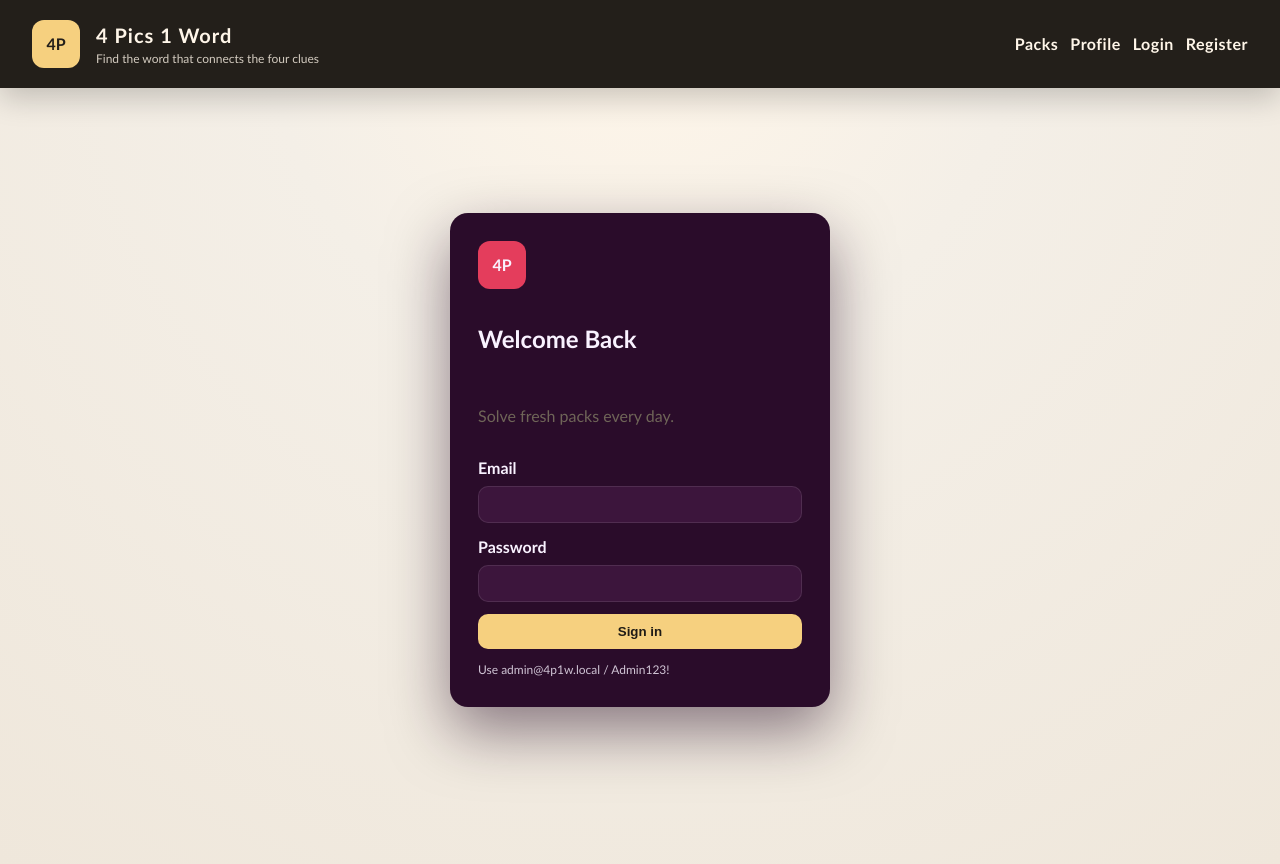
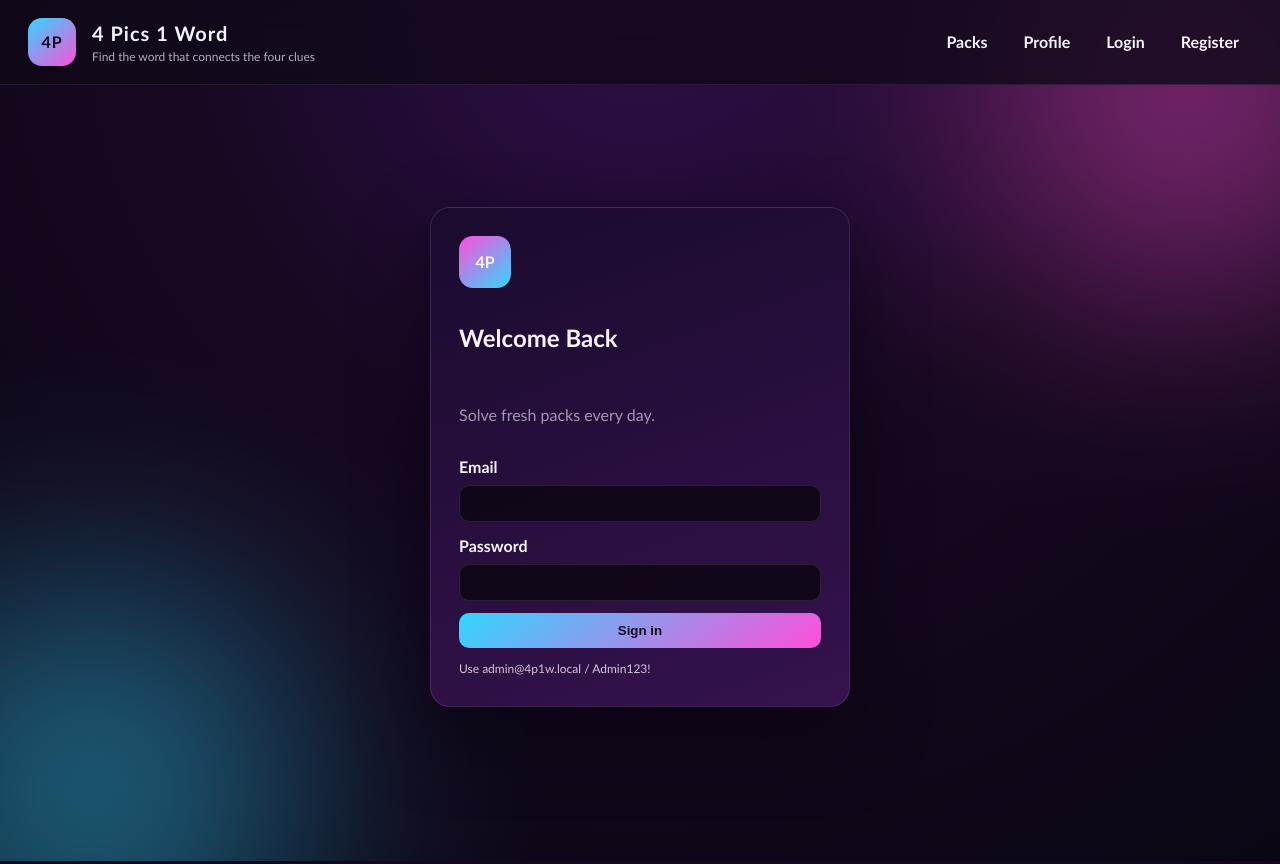
Before and after one commit to Archiepena22/PF_PROJECT_PE-A_BSIT32E2, a React (Vite) app in the folder web-app/: page / in a window 1280 px wide. Built offline with nearby package versions, Linux system fonts and the light colour scheme.

Commit message:
Apply neon arcade layout styling

```diff
--- a/web-app/src/index.css
+++ b/web-app/src/index.css
@@ -2,8 +2,16 @@
   font-family: "Trebuchet MS", "Georgia", serif;
   line-height: 1.5;
   font-weight: 400;
-  color: #1f1b16;
-  background-color: #f5f1ea;
+  color: #f8f2ff;
+  background-color: #14071f;
+  --bg-deep: #14071f;
+  --bg-mid: #2b0d3c;
+  --bg-pop: #4c1361;
+  --accent-cyan: #32d6ff;
+  --accent-pink: #ff4fd8;
+  --accent-gold: #f6d07f;
+  --panel: rgba(22, 12, 32, 0.86);
+  --panel-border: rgba(255, 255, 255, 0.08);
 }
 
 * {
@@ -13,23 +21,52 @@
 body {
   margin: 0;
   min-height: 100vh;
-  background: radial-gradient(circle at top, #fff6e9 0%, #f4efe7 35%, #efe7db 100%);
+  background: radial-gradient(circle at top, #2f0f4a 0%, #160820 45%, #0b0614 100%);
 }
 
 .shell {
   min-height: 100vh;
   display: flex;
   flex-direction: column;
+  position: relative;
+  overflow: hidden;
+}
+
+.shell::before,
+.shell::after {
+  content: "";
+  position: absolute;
+  width: 420px;
+  height: 420px;
+  border-radius: 50%;
+  filter: blur(120px);
+  opacity: 0.45;
+  z-index: 0;
+}
+
+.shell::before {
+  background: var(--accent-pink);
+  top: -120px;
+  right: -120px;
+}
+
+.shell::after {
+  background: var(--accent-cyan);
+  bottom: -140px;
+  left: -120px;
 }
 
 .topbar {
+  position: sticky;
+  top: 0;
+  z-index: 10;
   display: flex;
   align-items: center;
   justify-content: space-between;
-  padding: 20px 32px;
-  background: #231f1a;
-  color: #fff6e9;
-  box-shadow: 0 10px 30px rgba(0, 0, 0, 0.2);
+  padding: 18px 28px;
+  background: rgba(17, 9, 26, 0.8);
+  backdrop-filter: blur(18px);
+  border-bottom: 1px solid var(--panel-border);
   gap: 16px;
   flex-wrap: wrap;
 }
@@ -49,44 +86,48 @@ body {
 .brand p {
   margin: 0;
   font-size: 12px;
-  opacity: 0.8;
+  color: rgba(248, 242, 255, 0.7);
 }
 
 .brand-icon {
   width: 48px;
   height: 48px;
-  background: #f6d07f;
-  color: #231f1a;
+  background: linear-gradient(140deg, var(--accent-cyan), var(--accent-pink));
+  color: #14071f;
   display: grid;
   place-items: center;
-  border-radius: 12px;
-  font-weight: 700;
+  border-radius: 14px;
+  font-weight: 900;
+  letter-spacing: 1px;
 }
 
 .nav-links {
   display: flex;
   align-items: center;
-  gap: 12px;
+  gap: 10px;
   flex-wrap: wrap;
 }
 
 .nav-links a {
-  color: #fff6e9;
+  color: #f8f2ff;
   text-decoration: none;
   font-weight: 700;
-  letter-spacing: 0.5px;
+  padding: 6px 12px;
+  border-radius: 999px;
+  border: 1px solid transparent;
 }
 
 .nav-links a.active {
-  border-bottom: 2px solid #f6d07f;
+  border-color: var(--accent-cyan);
+  box-shadow: 0 0 18px rgba(50, 214, 255, 0.35);
 }
 
 .ghost {
   background: transparent;
-  border: 1px solid #f6d07f;
-  color: #f6d07f;
+  border: 1px solid var(--accent-gold);
+  color: var(--accent-gold);
   padding: 6px 12px;
-  border-radius: 8px;
+  border-radius: 999px;
   cursor: pointer;
 }
 
@@ -95,14 +136,16 @@ body {
   width: 100%;
   margin: 0 auto;
   padding: 32px 24px 64px;
+  position: relative;
+  z-index: 1;
 }
 
 .panel {
-  background: #fffaf2;
+  background: var(--panel);
   border-radius: 18px;
   padding: 28px;
-  box-shadow: 0 18px 40px rgba(36, 29, 21, 0.12);
-  border: 1px solid rgba(32, 24, 16, 0.08);
+  box-shadow: 0 24px 60px rgba(8, 4, 14, 0.5);
+  border: 1px solid var(--panel-border);
 }
 
 .panel-header {
@@ -114,7 +157,7 @@ body {
 }
 
 .muted {
-  color: #6f6558;
+  color: rgba(248, 242, 255, 0.6);
 }
 
 .form {
@@ -130,14 +173,15 @@ label {
 
 input, select {
   padding: 10px 12px;
-  border: 1px solid #d3c9bb;
+  border: 1px solid rgba(255, 255, 255, 0.12);
   border-radius: 10px;
-  background: #fff;
+  background: rgba(15, 8, 22, 0.85);
+  color: #f8f2ff;
 }
 
 button {
-  background: #e0a24a;
-  color: #1f1b16;
+  background: linear-gradient(140deg, var(--accent-pink), #ff8add);
+  color: #14071f;
   border: none;
   padding: 10px 16px;
   border-radius: 10px;
@@ -146,11 +190,11 @@ button {
 }
 
 .error {
-  color: #b02020;
+  color: #ff7b88;
 }
 
 .note {
-  color: #2d5c2f;
+  color: #9af7b0;
   font-weight: 700;
 }
 
@@ -162,19 +206,21 @@ button {
 }
 
 .auth-card {
-  background: #fff;
+  background: rgba(20, 10, 30, 0.9);
   border-radius: 18px;
   padding: 28px;
-  box-shadow: 0 16px 30px rgba(32, 24, 16, 0.12);
+  box-shadow: 0 24px 60px rgba(8, 4, 14, 0.5);
+  border: 1px solid var(--panel-border);
 }
 
 .auth-side {
-  background: linear-gradient(150deg, #f6d07f, #ffe8b2);
+  background: linear-gradient(150deg, #23103a, #4b1766);
   border-radius: 18px;
   padding: 28px;
-  color: #2e251a;
+  color: #f4e9ff;
   display: grid;
   gap: 12px;
+  border: 1px solid rgba(255, 255, 255, 0.12);
 }
 
 .badge-row {
@@ -186,7 +232,7 @@ button {
 .badge {
   padding: 6px 10px;
   border-radius: 999px;
-  background: rgba(255, 255, 255, 0.5);
+  background: rgba(255, 255, 255, 0.12);
   font-weight: 700;
 }
 
@@ -197,13 +243,14 @@ button {
 }
 
 .pack-card {
-  background: #fff;
+  background: rgba(19, 10, 30, 0.85);
   border-radius: 16px;
   padding: 18px;
-  box-shadow: 0 10px 20px rgba(36, 29, 21, 0.08);
+  box-shadow: 0 10px 20px rgba(8, 4, 14, 0.4);
   display: flex;
   flex-direction: column;
   gap: 12px;
+  border: 1px solid rgba(255, 255, 255, 0.08);
 }
 
 .pack-card h3 {
@@ -214,11 +261,12 @@ button {
   display: inline-block;
   text-decoration: none;
   padding: 10px 14px;
-  background: #231f1a;
-  color: #fff6e9;
+  background: #2d0f41;
+  color: #f8f2ff;
   border-radius: 10px;
   font-weight: 700;
   text-align: center;
+  border: 1px solid rgba(255, 255, 255, 0.12);
 }
 
 .image-grid-large {
@@ -231,8 +279,8 @@ button {
 .image-grid-large img {
   width: 100%;
   border-radius: 16px;
-  border: 1px solid #e2d9cc;
-  background: #fff;
+  border: 1px solid rgba(255, 255, 255, 0.12);
+  background: #120919;
 }
 
 .guess-form {
@@ -250,10 +298,10 @@ button {
 }
 
 .stat-card {
-  background: #fff;
+  background: rgba(22, 12, 32, 0.8);
   border-radius: 14px;
   padding: 18px;
-  box-shadow: 0 10px 20px rgba(36, 29, 21, 0.08);
+  box-shadow: 0 10px 20px rgba(8, 4, 14, 0.4);
 }
 
 .grid-two {
@@ -276,16 +324,16 @@ button {
 }
 
 .image-card {
-  border: 1px solid #e2d9cc;
+  border: 1px solid rgba(255, 255, 255, 0.1);
   border-radius: 12px;
   padding: 12px;
-  background: #fffaf2;
+  background: rgba(18, 10, 28, 0.85);
 }
 
 .image-card img {
   width: 100%;
   border-radius: 10px;
-  border: 1px solid #e2d9cc;
+  border: 1px solid rgba(255, 255, 255, 0.08);
   margin-bottom: 8px;
 }
 
@@ -301,7 +349,7 @@ button {
   align-items: center;
   gap: 6px;
   padding: 4px 8px;
-  background: #f2e9df;
+  background: rgba(255, 255, 255, 0.1);
   border-radius: 999px;
   font-size: 12px;
 }
@@ -310,7 +358,7 @@ button {
   background: transparent;
   border: none;
   padding: 0;
-  color: #7a5c2f;
+  color: #f6d07f;
   font-weight: 700;
   cursor: pointer;
 }
@@ -333,8 +381,8 @@ button {
 }
 
 .tag-suggestions button {
-  background: #efe3d3;
-  color: #2e2a24;
+  background: rgba(255, 255, 255, 0.15);
+  color: #f8f2ff;
 }
 
 .image-picker {
@@ -350,13 +398,14 @@ button {
 }
 
 .image-picker button.selected {
-  border-color: #e0a24a;
+  border-color: var(--accent-cyan);
+  box-shadow: 0 0 12px rgba(50, 214, 255, 0.45);
 }
 
 .image-picker img {
   width: 100%;
   border-radius: 8px;
-  border: 1px solid #e2d9cc;
+  border: 1px solid rgba(255, 255, 255, 0.08);
 }
 
 .action-row {
@@ -371,34 +420,36 @@ button {
 }
 
 .login-card {
-  width: min(380px, 90vw);
-  background: #2a0c2a;
+  width: min(420px, 90vw);
+  background: linear-gradient(160deg, #1a0b2e, #35124d);
   color: #f9f2ff;
   padding: 28px;
-  border-radius: 18px;
-  box-shadow: 0 24px 60px rgba(33, 8, 33, 0.5);
+  border-radius: 20px;
+  box-shadow: 0 30px 70px rgba(8, 4, 14, 0.6);
   display: grid;
   gap: 12px;
+  border: 1px solid rgba(255, 255, 255, 0.1);
 }
 
 .login-card input, .login-card select {
-  background: #3c153c;
+  background: rgba(10, 6, 16, 0.8);
   border: 1px solid rgba(255, 255, 255, 0.1);
   color: #fff;
 }
 
 .login-card button {
-  background: #f6d07f;
+  background: linear-gradient(140deg, var(--accent-cyan), var(--accent-pink));
+  color: #14071f;
 }
 
 .login-badge {
-  width: 48px;
-  height: 48px;
+  width: 52px;
+  height: 52px;
   display: grid;
   place-items: center;
-  background: #e43d5c;
-  border-radius: 12px;
-  font-weight: 800;
+  background: linear-gradient(140deg, #ff4fd8, #32d6ff);
+  border-radius: 14px;
+  font-weight: 900;
 }
 
 .login-hint {
```
